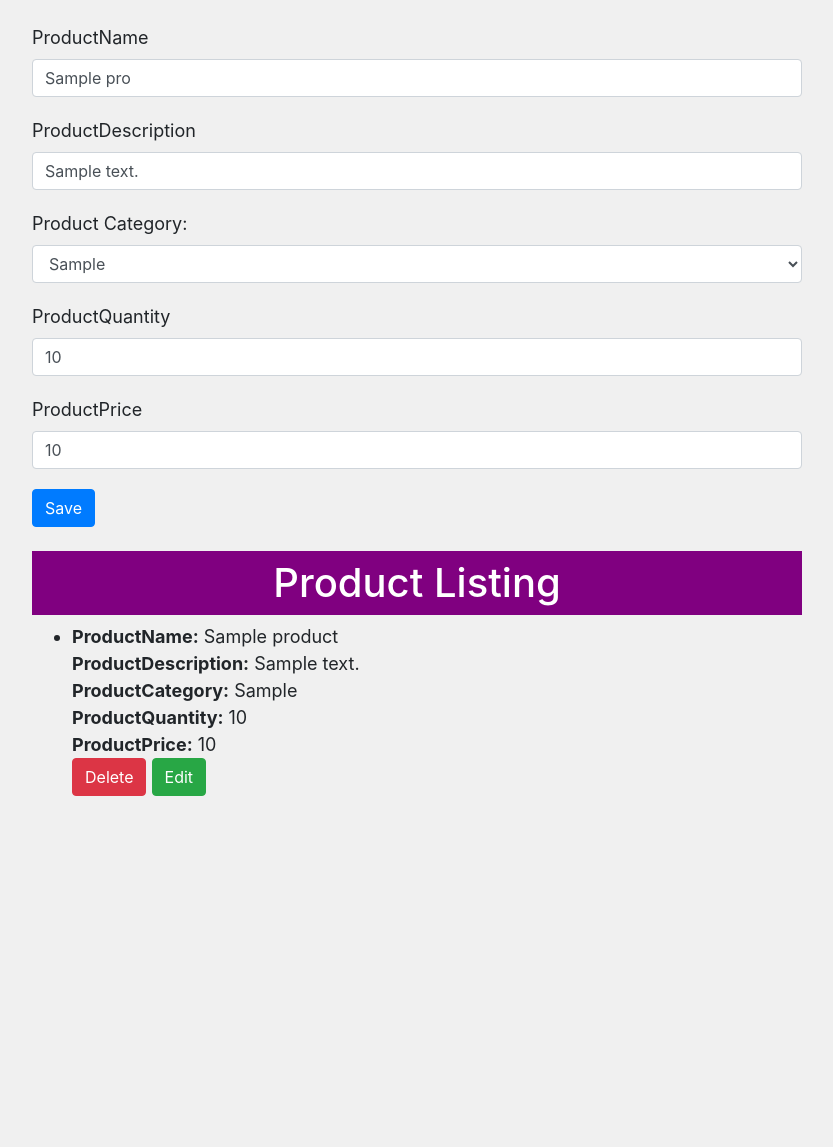
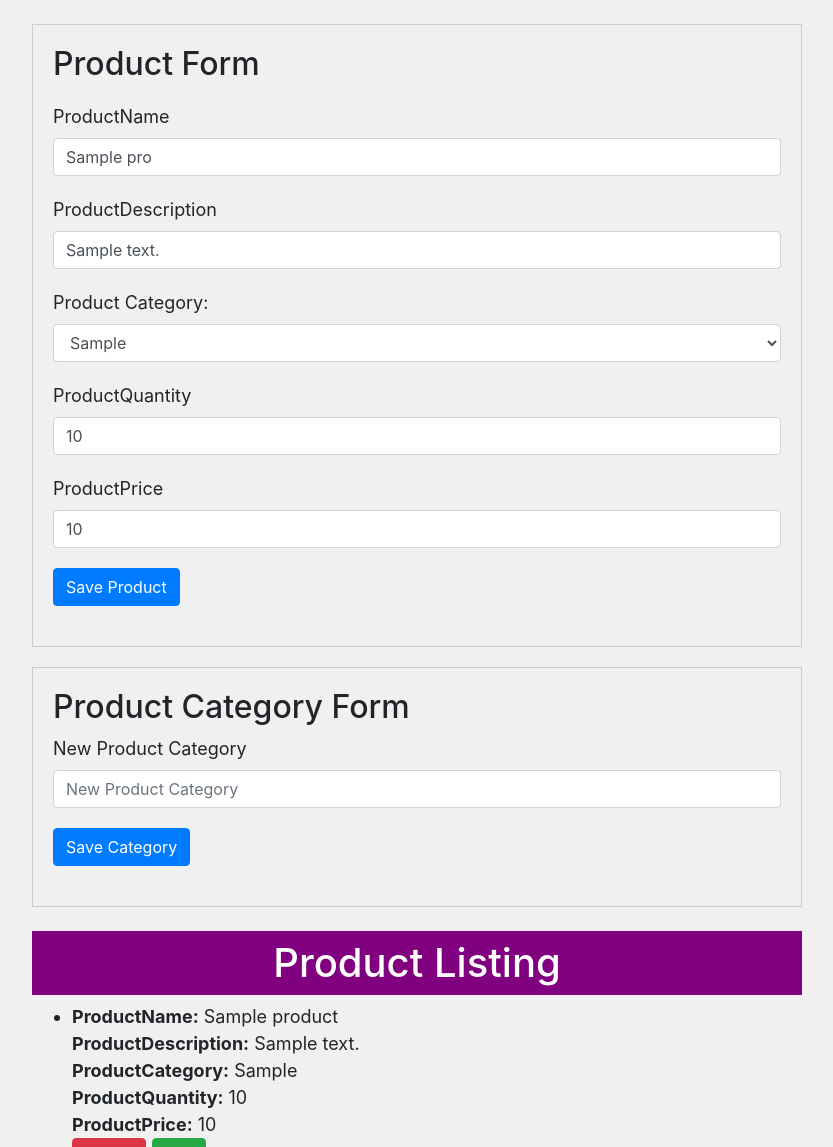
Before and after one commit to ValdezShekinahAnisetteBelen/laboratory1_valdez3f1, a CodeIgniter 4 app: the page made by app/Views/products.php in a window 1280 px wide. Shown: the top 1147 px of the page, without its empty margins (223-1056 px from the left). Before the commit the page ends 796 px from the top, so only its background shows below. Run offline with PHP 8.4 and a stand-in for CodeIgniter, Linux system fonts and the light colour scheme; the template is opened without the code that fills it: most values are stand-ins (such as "Sample title", 1, 10 or a date in 2020); some libraries are stand-ins or nearby versions.

Commit message:
FINAL (I ADDED ADD PRODUCT CATEGORY
done select:box
done input:text
done input:number
done ul

```diff
--- a/app/Config/Routes.php
+++ b/app/Config/Routes.php
@@ -9,5 +9,6 @@ $routes->get('/', 'Home::index');
 $routes->get('/product', 'ProductController::shekinah');
 $routes->get('/product/(:any)', 'ProductController::product/$1');
 $routes->post('/save', 'ProductController::save');
+$routes->post('/saveCategory', 'ProductController::saveCategory'); // Add this line
 $routes->get('/delete/(:any)', 'ProductController::delete/$1');
 $routes->get('/edit/(:any)', 'ProductController::edit/$1');
--- a/app/Models/ProductCategoryModel.php
+++ b/app/Models/ProductCategoryModel.php
@@ -8,7 +8,7 @@ class ProductCategoryModel extends Model
 {
     protected $DBGroup          = 'default';
     protected $table            = 'table_category';
-    protected $primaryKey       = 'id';
+    protected $primaryKey       = 'ProductCategory';
     protected $useAutoIncrement = true;
     protected $returnType       = 'array';
     protected $useSoftDeletes   = false;
--- a/app/Views/products.php
+++ b/app/Views/products.php
@@ -19,6 +19,13 @@
             max-width: 800px; /* Set a max width for content */
         }
 
+        /* Border styles for forms */
+        .form-border {
+            border: 1px solid #ccc;
+            padding: 20px;
+            margin-bottom: 20px;
+        }
+
         .form-group {
             margin-bottom: 20px; /* Space between form elements */
         }
@@ -37,7 +44,9 @@
 </head>
 <body>
     <div class="container mt-4">
-        <form action="/save" method="post">
+        <!-- Product Form -->
+        <form action="/save" method="post" class="form-border">
+            <h2>Product Form</h2>
             <div class="form-group">
                 <input type="hidden" name="ProductID" value="<?= isset($pro['ProductID']) ? $pro['ProductID'] : '' ?>">
             </div>
@@ -61,21 +70,36 @@
             </div>
             <div class="form-group">
                 <label>ProductQuantity</label>
-                <input type="number" class="form-control" name="ProductQuantity" placeholder="ProductQuantity" value="<?= isset($pro['ProductQuantity']) ? $pro['ProductQuantity'] : '' ?>" required>
+                <input type="number" class="form-control" name="ProductQuantity" placeholder="ProductQuantity" value="<?= isset($pro['ProductQuantity']) ? $pro['ProductQuantity'] : '' ?>">
             </div>
             <div class="form-group">
                 <label>ProductPrice</label>
-                <input type="number" step="0.01" class="form-control" name="ProductPrice" placeholder="ProductPrice" value="<?= isset($pro['ProductPrice']) ? $pro['ProductPrice'] : '' ?>" required>
+                <input type="number" step="0.01" class="form-control" name="ProductPrice" placeholder="ProductPrice" value="<?= isset($pro['ProductPrice']) ? $pro['ProductPrice'] : '' ?>">
             </div>
             <div class="form-group">
-                <input type="submit" class="btn btn-primary" value="Save">
+                <input type="submit" class="btn btn-primary" value="Save Product">
+            </div>
+        </form>
+
+        <!-- Product Category Form -->
+        <form action="/saveCategory" method="post" class="form-border">
+            <h2>Product Category Form</h2>
+
+            <div class="form-group">
+                <label>New Product Category</label>
+                <input type="text" class="form-control" name="NewProductCategory" placeholder="New Product Category">
+            </div>
+            <div class="form-group">
+                <input type="submit" class="btn btn-primary" value="Save Category">
             </div>
         </form>
 
         <h1 class="mt-4 bg-purple text-center p-2">Product Listing</h1>
+        <!-- Product Listing -->
         <?php foreach ($product as $pr): ?>
             <ul class="mb-4">
                 <li>
+                    <!-- Display product details here -->
                     <strong>ProductName:</strong> <?= esc($pr['ProductName']) ?><br>
                     <strong>ProductDescription:</strong> <?= esc($pr['ProductDescription']) ?><br>
                     <strong>ProductCategory:</strong> <?= esc($pr['ProductCategory']) ?><br>
```
Also changed, not shown: app/Controllers/ProductController.php (+20 -2 lines), 1 other file.
